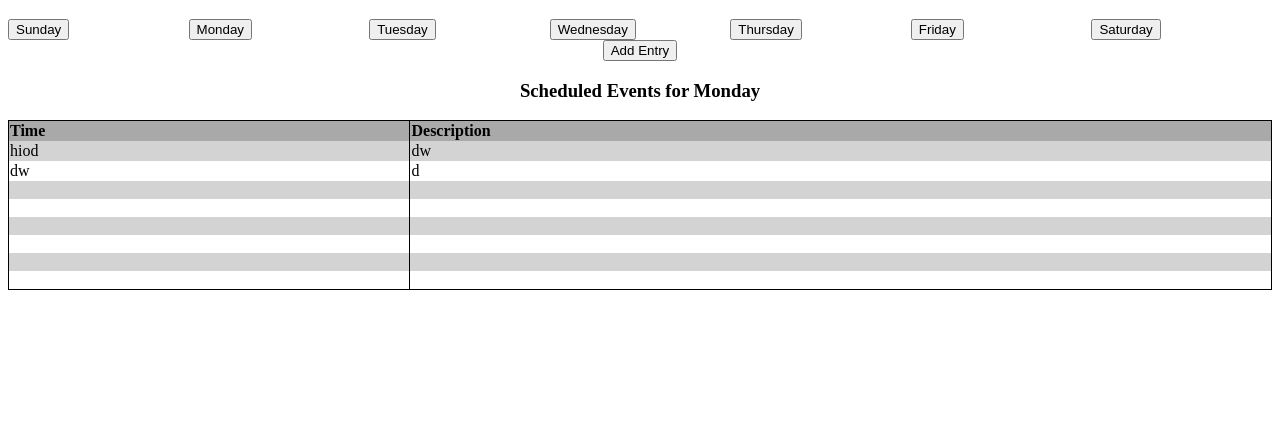
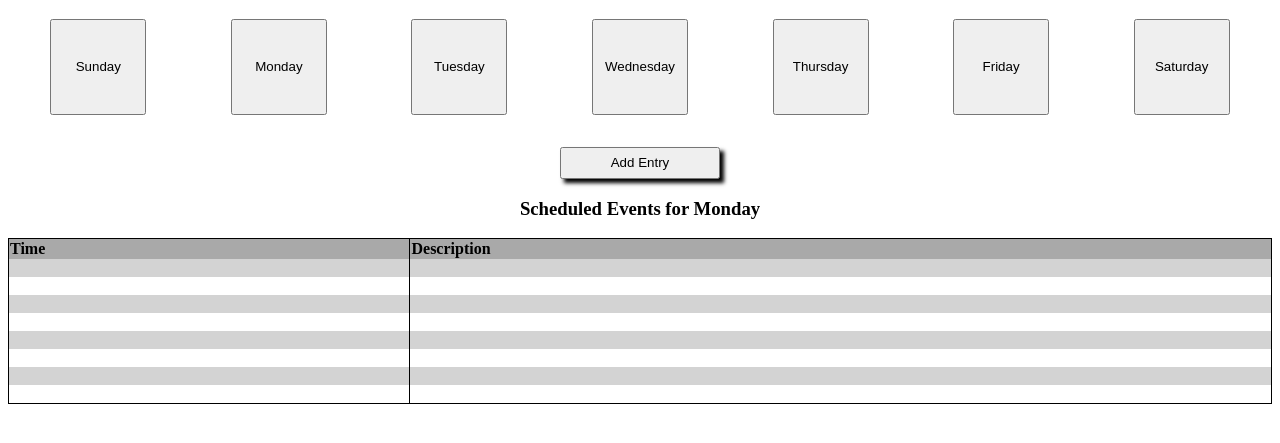
Before and after one commit to henryrding/week-planner, a website: page index.html in a window 1280 px wide. Shown: the part 69-512 px from the top of the page. Drawn offline with Linux system fonts and the light colour scheme.

Commit message:
styled buttons and started overlay form.

```diff
--- a/index.html
+++ b/index.html
@@ -13,27 +13,27 @@
         <h1>Weekly Planner</h1>
       </div>
     </div>
-    <div class="row">
+    <div class="row space-between">
       <div class="seven-col">
-        <button id="sunday-button">Sunday</button>
+        <button class="day-button" id="sunday-button">Sunday</button>
       </div>
       <div class="seven-col">
-        <button id="monday-button">Monday</button>
+        <button class="day-button" id="monday-button">Monday</button>
       </div>
       <div class="seven-col">
-        <button id="tuesday-button">Tuesday</button>
+        <button class="day-button" id="tuesday-button">Tuesday</button>
       </div>
       <div class="seven-col">
-        <button id="wednesday-button">Wednesday</button>
+        <button class="day-button" id="wednesday-button">Wednesday</button>
       </div>
       <div class="seven-col">
-        <button id="thursday-button">Thursday</button>
+        <button class="day-button" id="thursday-button">Thursday</button>
       </div>
       <div class="seven-col">
-        <button id="friday-button">Friday</button>
+        <button class="day-button" id="friday-button">Friday</button>
       </div>
       <div class="seven-col">
-        <button id="saturday-button">Saturday</button>
+        <button class="day-button" id="saturday-button">Saturday</button>
       </div>
     </div>
     <div class="row center">
@@ -56,19 +56,19 @@
         </thead>
         <tbody>
           <tr>
-            <td>hiod</td>
-            <td>dw</td>
+            <td></td>
+            <td></td>
           </tr>
           <tr>
-            <td>dw</td>
-            <td>d</td>
+            <td></td>
+            <td></td>
           </tr>
           <tr>
-            <td> </td>
-            <td> </td>
+            <td></td>
+            <td></td>
           </tr>
           <tr>
-            <td>   </td>
+            <td></td>
             <td></td>
           </tr>
           <tr>
--- a/styles.css
+++ b/styles.css
@@ -15,20 +15,46 @@ tr:nth-child(odd) {
 }
 
 table {
-  border:1px solid black;
+  border: 1px solid black;
   border-collapse: collapse;
   width: 100%;
 }
 
 th,
 td {
-border-left: 1px solid black;
-border-right: 1px solid black;
-height: 1rem;
-text-align: start;
+  border-left: 1px solid black;
+  border-right: 1px solid black;
+  height: 1rem;
+  text-align: start;
 }
 
 .seven-col {
   display: flex;
   flex-basis: calc(100%/7);
+  justify-content: center;
 }
+
+.space-between {
+  justify-content: space-between;
+}
+
+.day-button {
+  height: 6rem;
+  width: 6rem;
+}
+
+button:hover {
+  cursor: pointer;
+  background-color: darkgray;
+}
+
+#add-entry {
+  height: 2rem;
+  width: 10rem;
+  margin-top: 2rem;
+  box-shadow: 0.25rem 0.25rem 0.25rem black;
+}
+
+#add-entry:hover {
+  background-color: aqua;
+}
```
